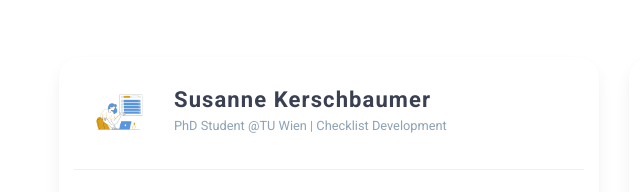
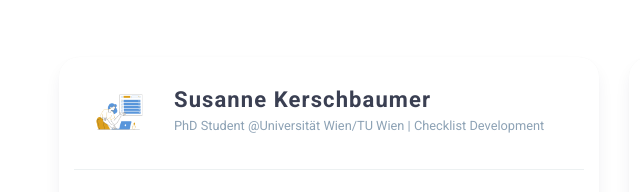
Before and after one commit to susik98/VALID-Checklist, a website: page index.html in a window 1280 px wide. Shown: the part 2509-2701 px from the top of the page, 26-666 px from the left. Drawn offline with nearby package versions, Linux system fonts and the light colour scheme.

Commit message:
Update index.html

```diff
--- a/index.html
+++ b/index.html
@@ -135,7 +135,7 @@
               </div>
               <div class="col-md-10 col-xs-10">
                 <h6>Susanne Kerschbaumer</h6>
-                <small>PhD Student @TU Wien | Checklist Development</small>
+                <small>PhD Student @Universität Wien/TU Wien | Checklist Development</small>
               </div>
             </div>
             <p>Hi! My name is Susanne Kerschbaumer and I developed this checklist as part of my master's thesis. I am interested in psychological research, especially methods and statistics. You can reach me <a href="mailto:susanne.kerschbaumer­@univie.ac.at">here</a>.</p>
```
